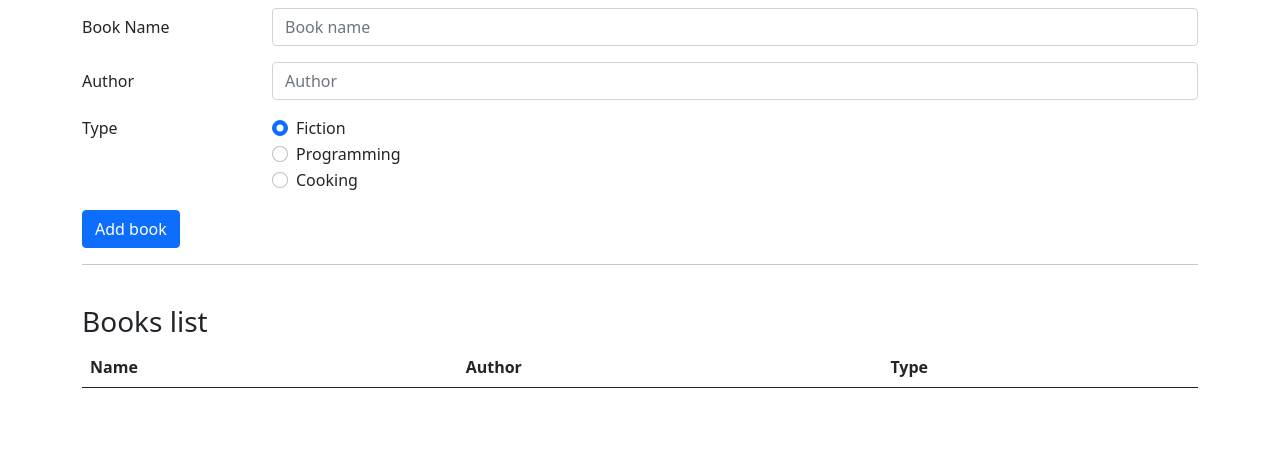
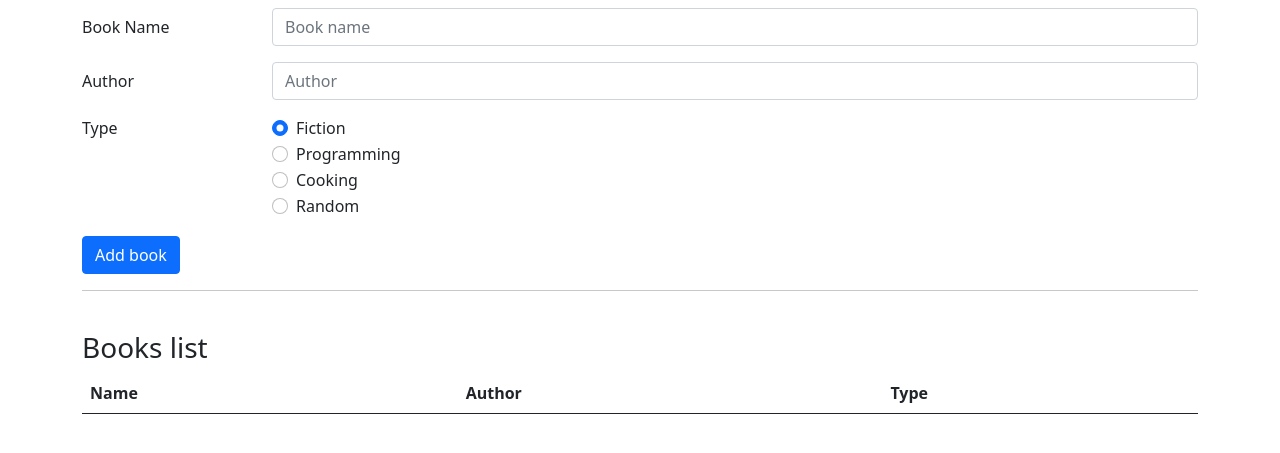
Before and after one commit to faiqyaseen/Javascript-Library, a plain HTML site: page index.html in a window 1280 px wide. Shown: the part 153-606 px from the top of the page. Drawn offline with nearby package versions, Linux system fonts and the light colour scheme; files whose address does not match are found by name.

Commit message:
Add files via upload

```diff
--- a/index.html
+++ b/index.html
@@ -60,10 +60,16 @@
                     Programming
                   </label>
                 </div>
-                <div class="form-check disabled">
+                <div class="form-check">
                   <input class="form-check-input" type="radio" name="type" id="cooking" value="cooking">
                   <label class="form-check-label" for="cooking">
                     Cooking
+                  </label>
+                </div>
+                <div class="form-check">
+                  <input class="form-check-input" type="radio" name="type" id="random" value="cooking">
+                  <label class="form-check-label" for="random">
+                    Random
                   </label>
                 </div>
               </div>
```
